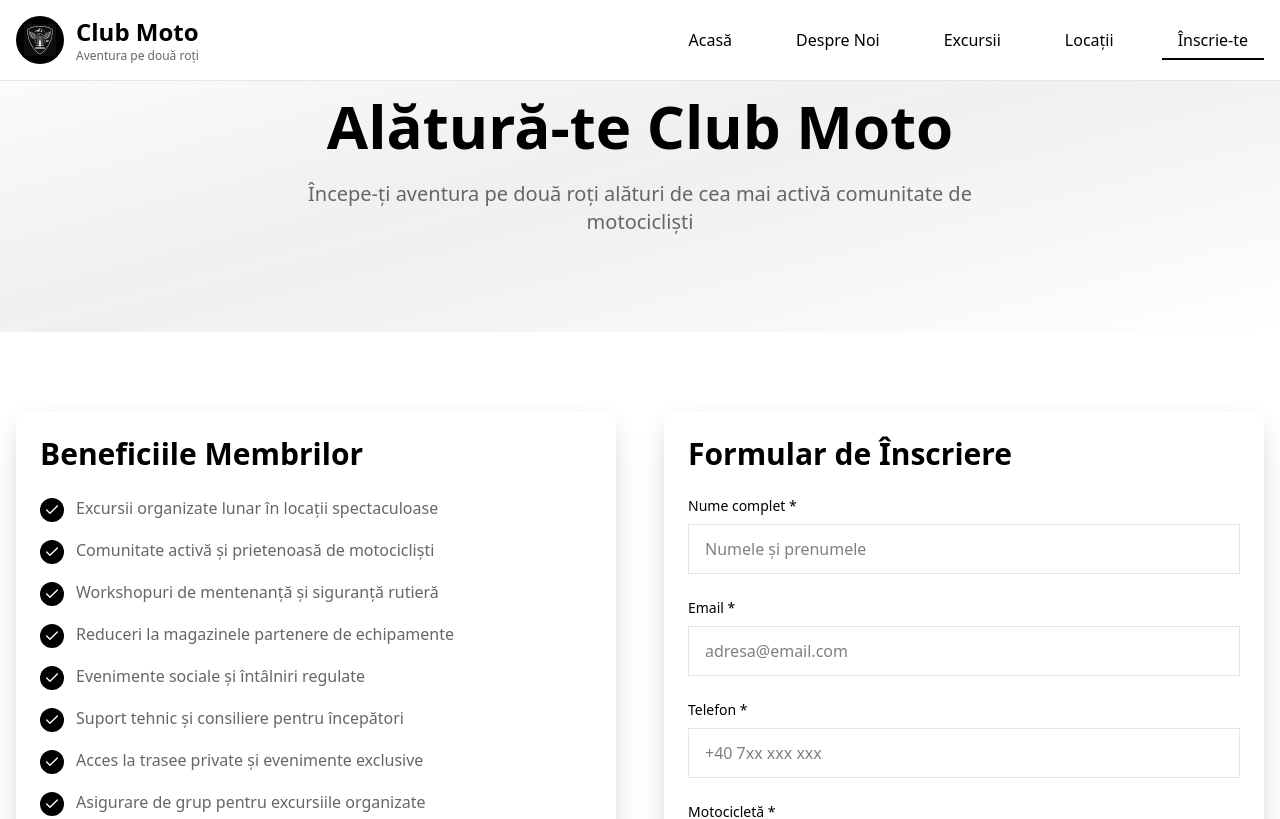
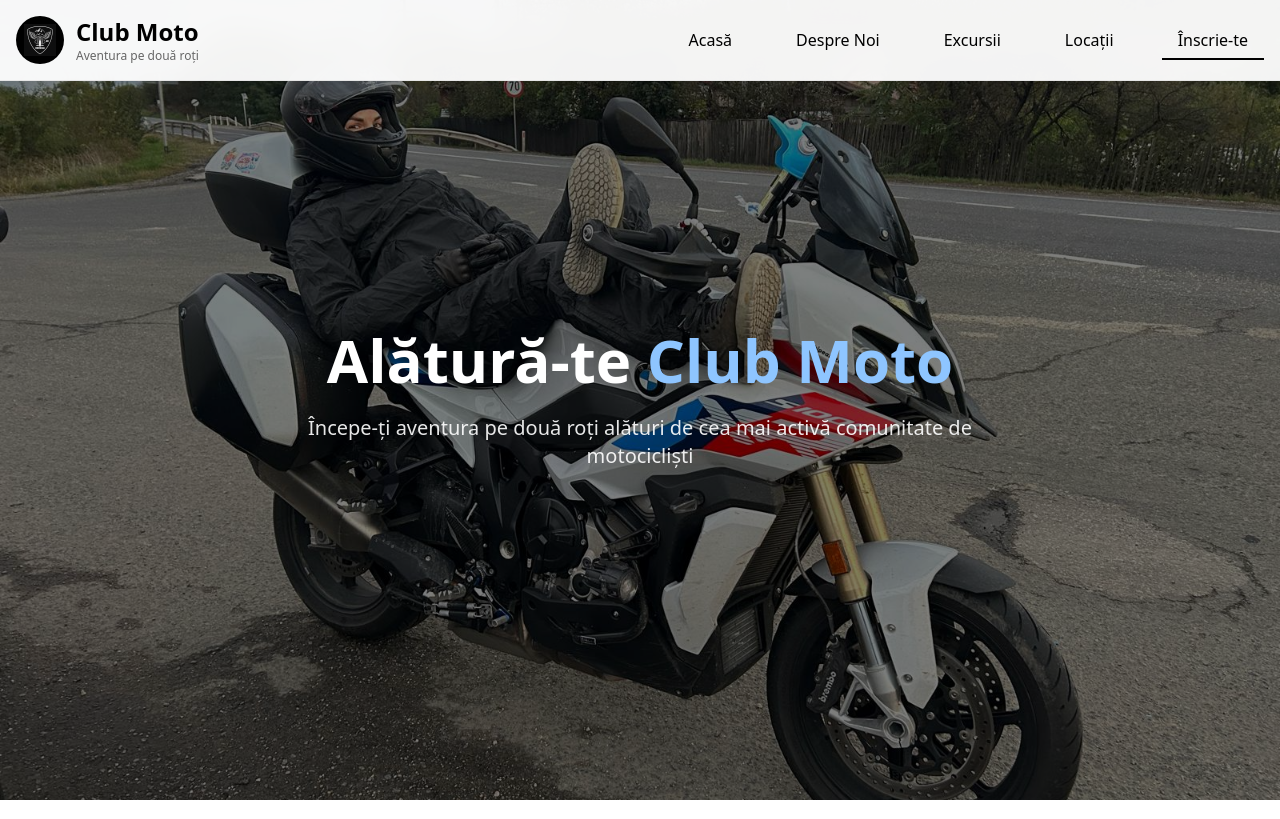
Before and after one commit to codeforge-ai/bdg-moto-club-landing-page, a Next.js app: page /inscriere in a window 1280 px wide. Shown: the top 819 px of the page. Built offline with nearby package versions, Linux system fonts and the light colour scheme.

Commit message:
fix: update contact

```diff
--- a/src/app/inscriere/contact-us.tsx
+++ b/src/app/inscriere/contact-us.tsx
@@ -4,6 +4,7 @@ import { toast } from "sonner";
 import { motion } from "framer-motion";
 import { ChangeEvent, FormEvent, useState } from "react";
 import { Check, Star, Users, Calendar, ArrowRight } from "lucide-react";
+import heroImage from "@/shared/assets/relax.jpeg";
 
 const benefits = [
   "Excursii organizate lunar în locații spectaculoase",
@@ -51,18 +52,22 @@ export default function ContactUsPageContent() {
 
   return (
     <>
-      <section className="from-background via-primary/5 to-background bg-linear-to-br pt-24 pb-12">
-        <div className="container mx-auto px-4">
+      <section
+        className="from-background via-primary/5 to-background relative h-screen bg-linear-to-br bg-cover bg-center"
+        style={{ backgroundImage: `url('${heroImage.src}')` }}
+      >
+        <div className="absolute inset-0 bg-black/50" />
+        <div className="relative z-10 container mx-auto flex h-full flex-col items-center justify-center px-4 text-center">
           <motion.div
             initial={{ opacity: 0, y: 30 }}
             animate={{ opacity: 1, y: 0 }}
             transition={{ duration: 0.8 }}
-            className="mb-12 text-center"
+            className="max-w-3xl"
           >
-            <h1 className="text-foreground mb-6 text-5xl font-bold md:text-6xl">
-              Alătură-te <span className="text-primary">Club Moto</span>
+            <h1 className="mb-6 text-5xl font-bold text-white md:text-6xl">
+              Alătură-te <span className="text-blue-300">Club Moto</span>
             </h1>
-            <p className="text-muted-foreground mx-auto max-w-3xl text-xl">
+            <p className="text-xl text-white/90">
               Începe-ți aventura pe două roți alături de cea mai activă
               comunitate de motocicliști
             </p>
```
Also changed, not shown: src/shared/assets/relax.jpeg (renamed from src/shared/assets/WhatsApp Image 2025-09-23 at 12.20.45.jpeg).
